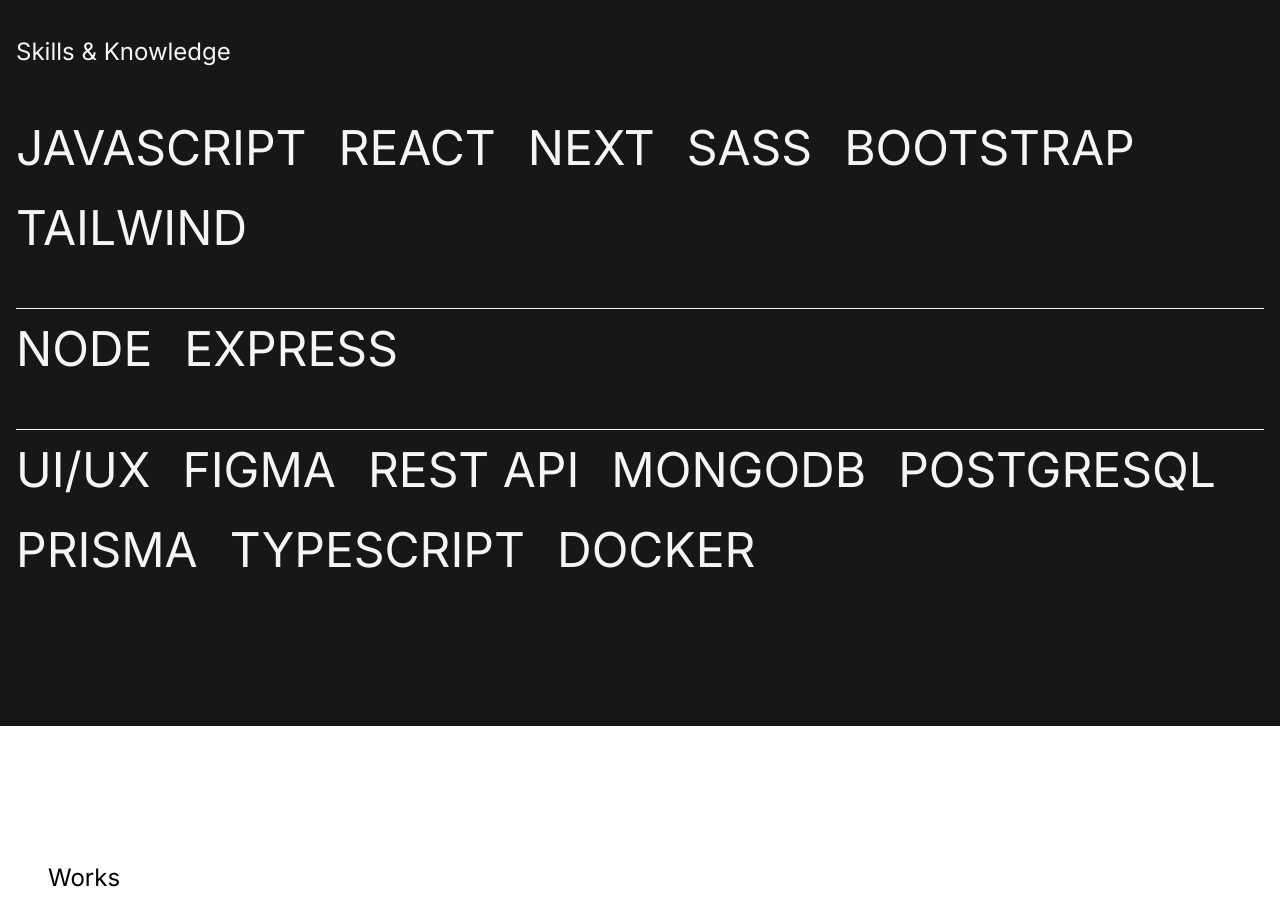
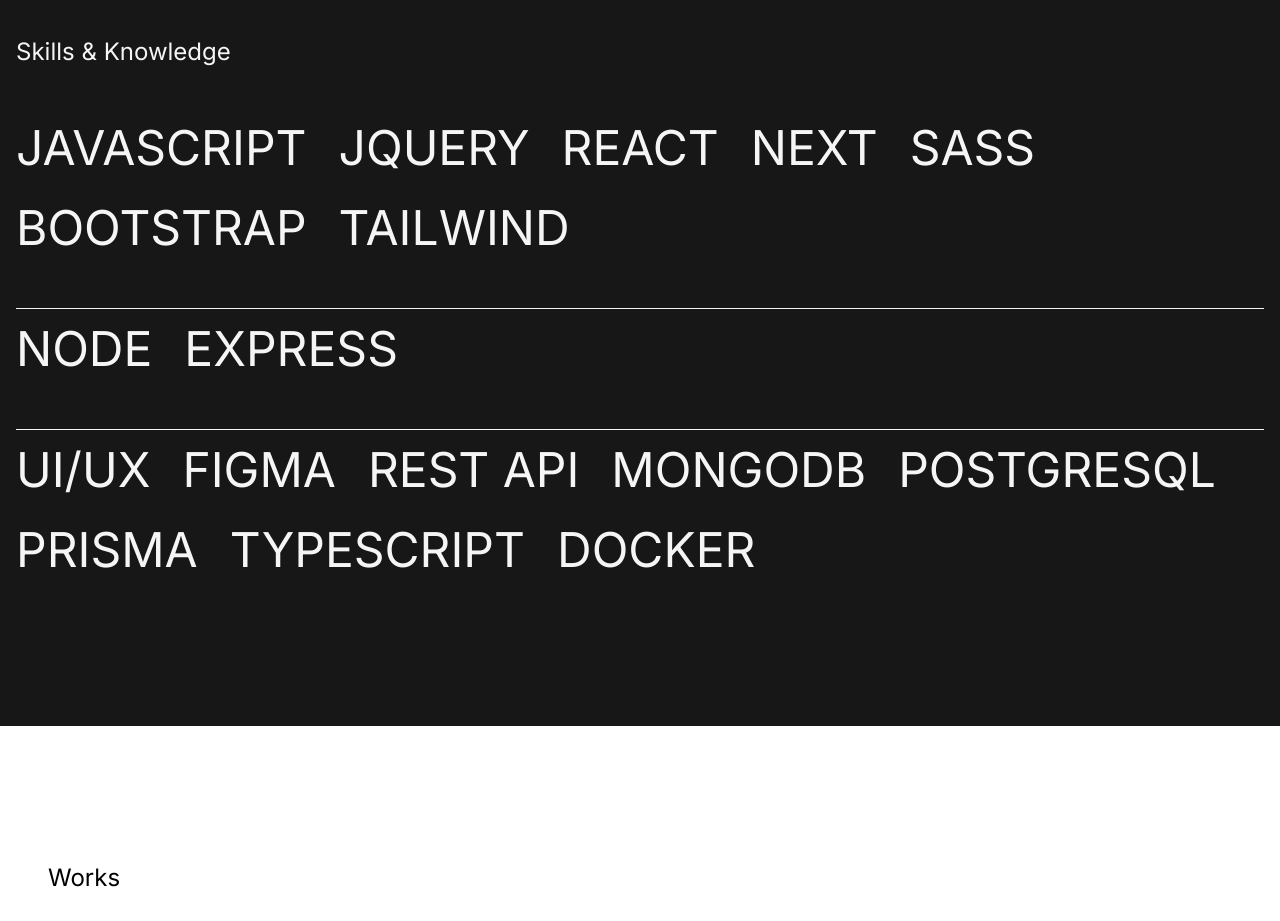
Before and after one commit to ngrwisnu/portfolio-v2, a Next.js app: page / in a window 1280 px wide. Shown: the part 1220-2141 px from the top of the page. Built offline with nearby package versions, Linux system fonts and the light colour scheme.

Commit message:
[update] skill in the resume and the website

```diff
--- a/@/components/homepage/skills.tsx
+++ b/@/components/homepage/skills.tsx
@@ -2,7 +2,15 @@
 
 const Skills = () => {
   const skills = {
-    fe: ["javascript", "react", "next", "sass", "bootstrap", "tailwind"],
+    fe: [
+      "javascript",
+      "jQuery",
+      "react",
+      "next",
+      "sass",
+      "bootstrap",
+      "tailwind",
+    ],
     be: ["node", "express"],
     others: [
       "ui/ux",
--- a/data/works.ts
+++ b/data/works.ts
@@ -143,6 +143,7 @@
       "API",
       "JWT",
       "Express",
+      "jQuery",
       "EJS",
       "SCSS",
       "Bootstrap",
```
Also changed, not shown: 1 other file (tests, documents, lock files or other folders).
